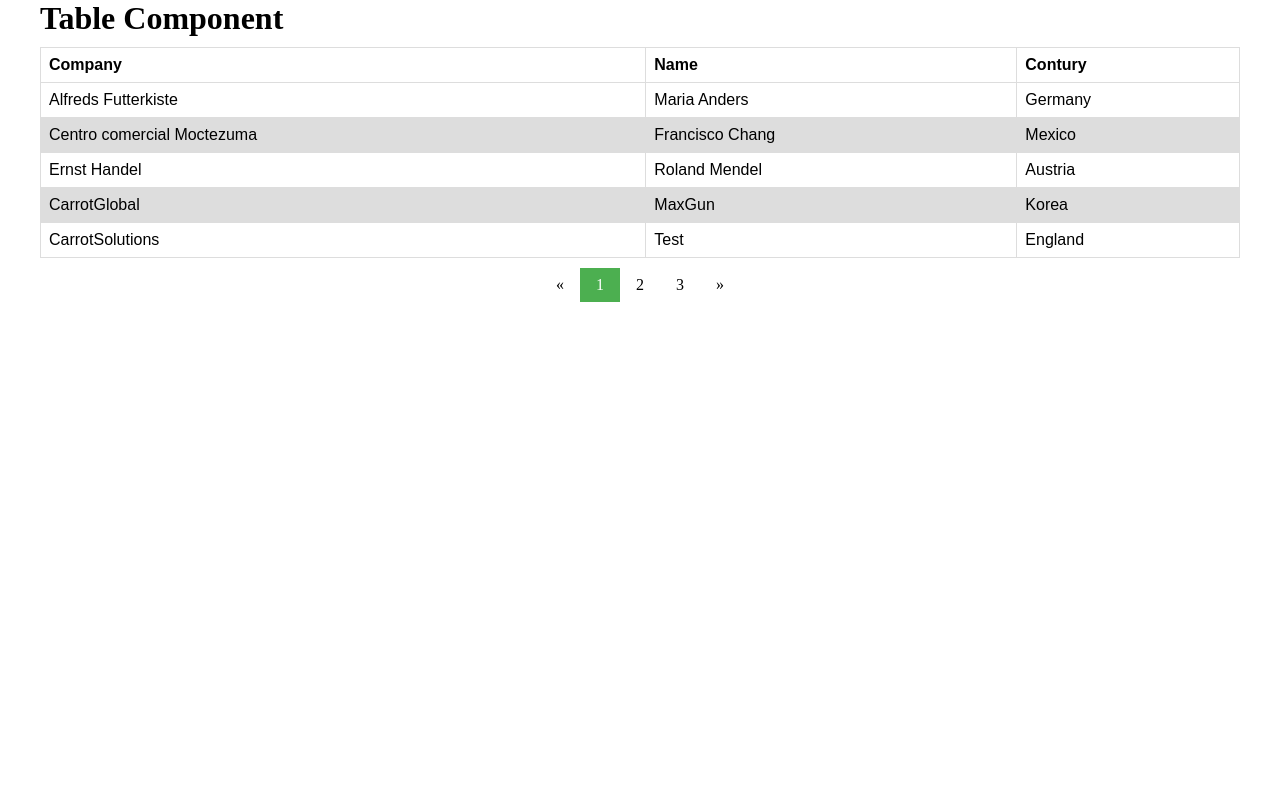
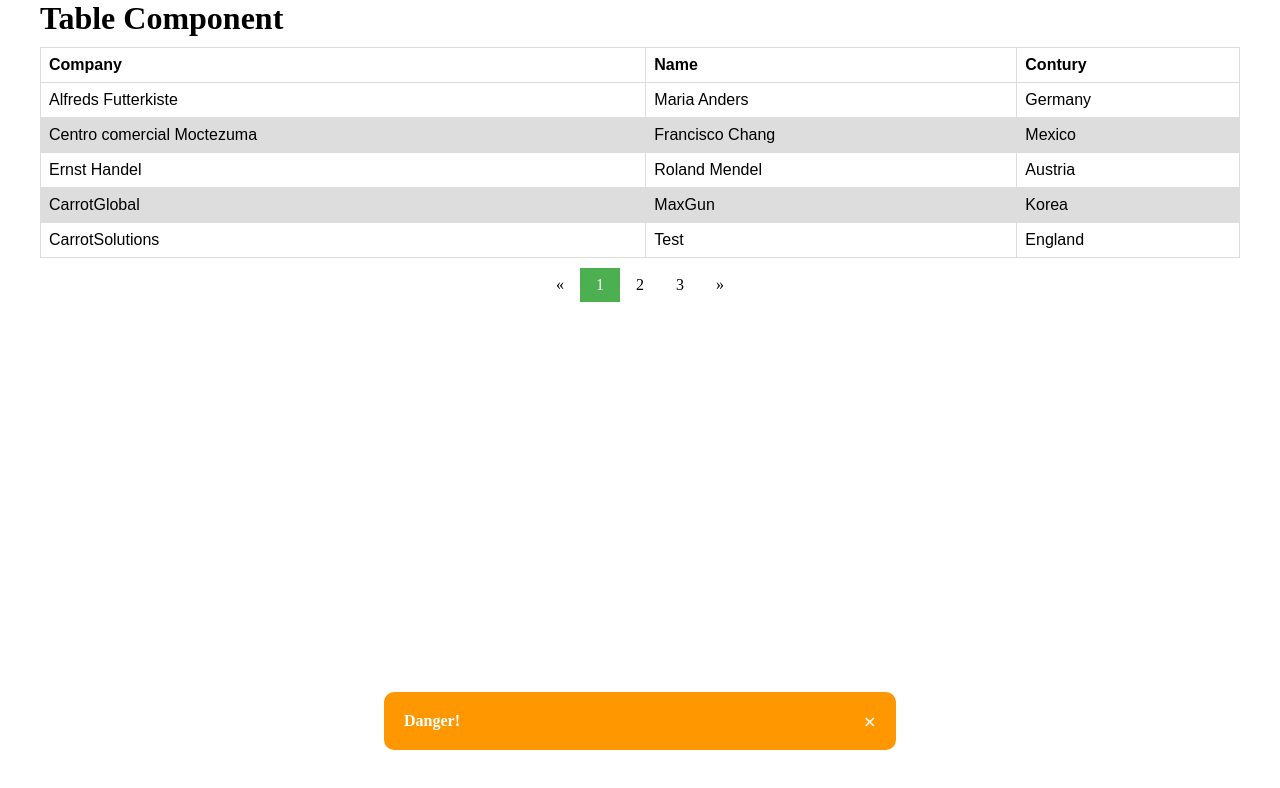
Before and after one commit to eorjs37/vue_component, a Vue app: page / in a window 1280 px wide. Shown: the top 788 px of the page. Built offline with nearby package versions, Linux system fonts and the light colour scheme.

Commit message:
alert 진행

```diff
--- a/src/App.vue
+++ b/src/App.vue
@@ -20,11 +20,13 @@
 			<Paging :totaldata="totalCount" :pagingdata="5" :pagingrange="5" @onPaging="pagingNext"></Paging>
 		</div>
 	</div>
+	<Alert />
 </template>
 
 <script>
 import Table from '@/components/Table.vue';
 import Paging from '@/components/Paging.vue';
+import Alert from '@/components/Alert.vue';
 import { ref, onMounted } from 'vue';
 import mock from './assets/mock/table';
 export default {
@@ -56,6 +58,7 @@ export default {
 	components: {
 		Table,
 		Paging,
+		Alert,
 	},
 };
 </script>
--- a/src/components/Alert.vue
+++ b/src/components/Alert.vue
@@ -1,6 +1,9 @@
 <template>
-	<div class="alert">
-		<h1>ALERT</h1>
+	<div class="mw-1200">
+		<div class="alert warning">
+			<strong>Danger!</strong>
+			<div class="close_btn">&times;</div>
+		</div>
 	</div>
 </template>
 
@@ -9,6 +12,56 @@ export default {};
 </script>
 
 <style scoped>
+.mw-1200 {
+	position: fixed;
+	bottom: 50px;
+	width: 40%;
+	left: 50%;
+	transform: translateX(-50%);
+	animation: bottom_to_top 0.5s;
+}
 .alert {
+	text-align: center;
+	padding: 20px;
+	border-radius: 10px;
+	text-align: left;
+	color: white;
+}
+
+.close_btn {
+	float: right;
+	color: white;
+	font-weight: bold;
+	font-size: 22px;
+	line-height: 20px;
+	cursor: pointer;
+}
+
+.danger {
+	background-color: #f44336;
+}
+
+.success {
+	background-color: #04aa6d;
+}
+
+.info {
+	background-color: #2196f3;
+}
+
+.warning {
+	background-color: #ff9800;
+}
+
+@keyframes bottom_to_top {
+	0% {
+		bottom: -5px;
+	}
+	50% {
+		bottom: 25px;
+	}
+	100% {
+		bottom: 50px;
+	}
 }
 </style>
--- a/src/components/Paging.vue
+++ b/src/components/Paging.vue
@@ -79,6 +79,11 @@ export default {
 
 		onUpdated(() => {
 			totalpaging.value = Math.ceil(props.totaldata / props.pagingdata);
+			if (totalpaging.value === 0) {
+				page_range.value = [1];
+				return false;
+			}
+
 			if (page_range.value.length === 0) {
 				page_range.value = return_new_range();
 			}
```
